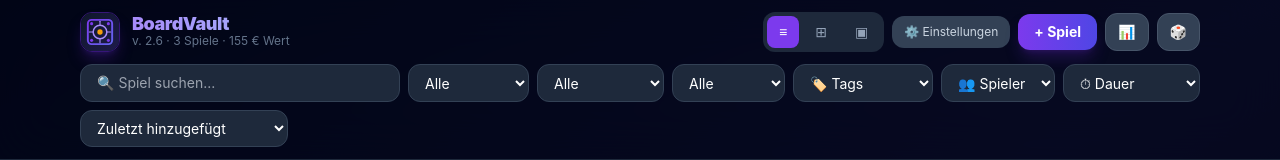
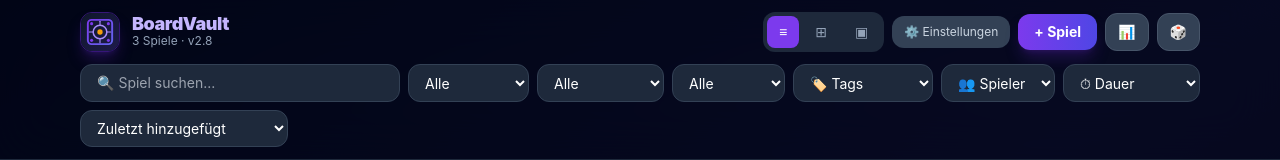
Before and after one commit to TheLomma/brettspielesapp, a React (Vite) app: page / in a window 1280 px wide. Shown: the top 160 px of the page. Built offline with nearby package versions, Linux system fonts and the light colour scheme.

Commit message:
Update App.jsx
version 2.8

```diff
--- a/src/App.jsx
+++ b/src/App.jsx
@@ -528,7 +528,7 @@ const SettingsModal = ({ onClose, games, onImport, onExport, onReset }) => {
           </div>
 
           {/* Version */}
-          <p className="text-center text-slate-600 text-xs">BoardVault v. 2.6</p>
+          <p className="text-center text-slate-600 text-xs">BoardVault v2.8</p>
         </div>
       </div>
     </div>
@@ -1039,10 +1039,8 @@ export default function BoardVault() {
                 </svg>
               </div>
               <div>
-                <h1 className="text-lg font-black tracking-tight bg-gradient-to-r from-violet-400 to-indigo-300 bg-clip-text text-transparent leading-none">
-                  BoardVault
-                </h1>
-                <p className="text-slate-500 text-xs">v. 2.6 · {games.length} Spiele · {totalValue.toFixed(0)} € Wert</p>
+                <h1 className="text-lg font-black tracking-tight text-violet-300 leading-none">BoardVault</h1>
+                <p className="text-slate-400 text-xs">{games.length} Spiele · v2.8</p>
               </div>
             </div>
 
```
